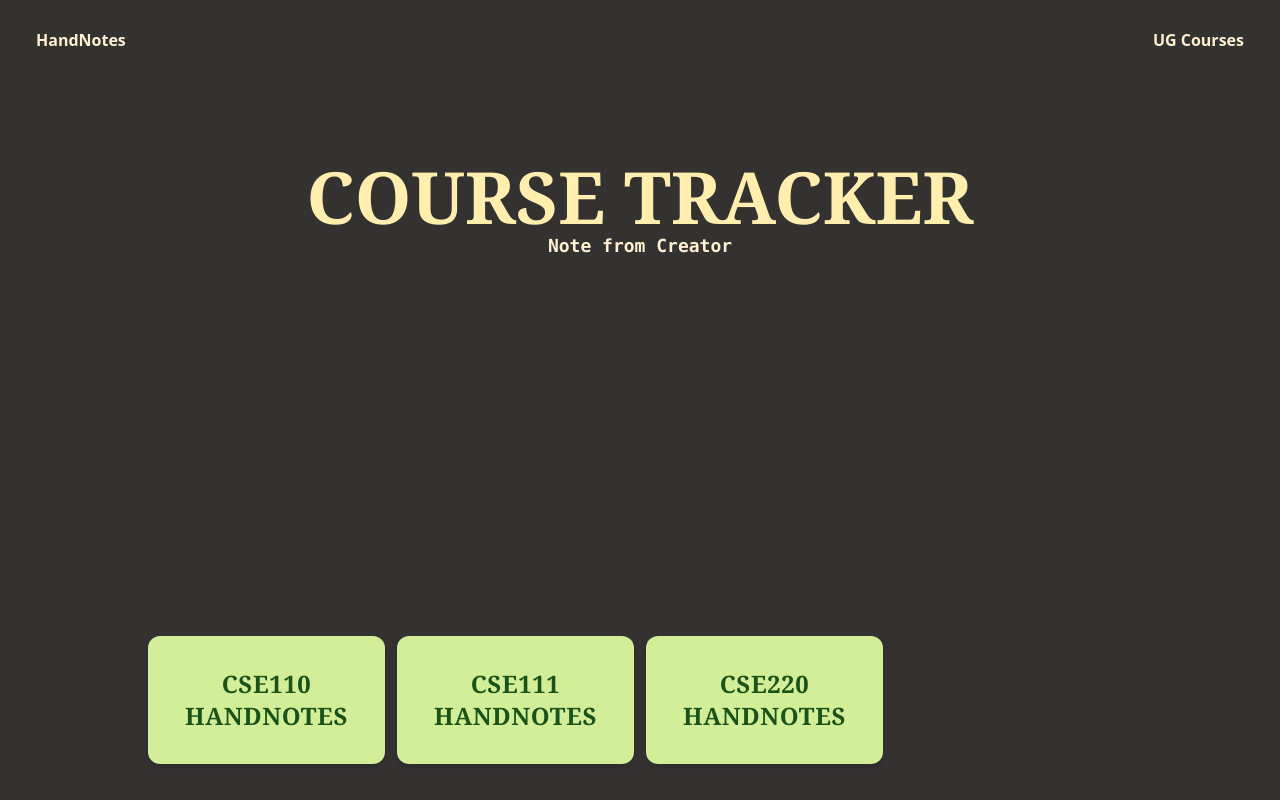
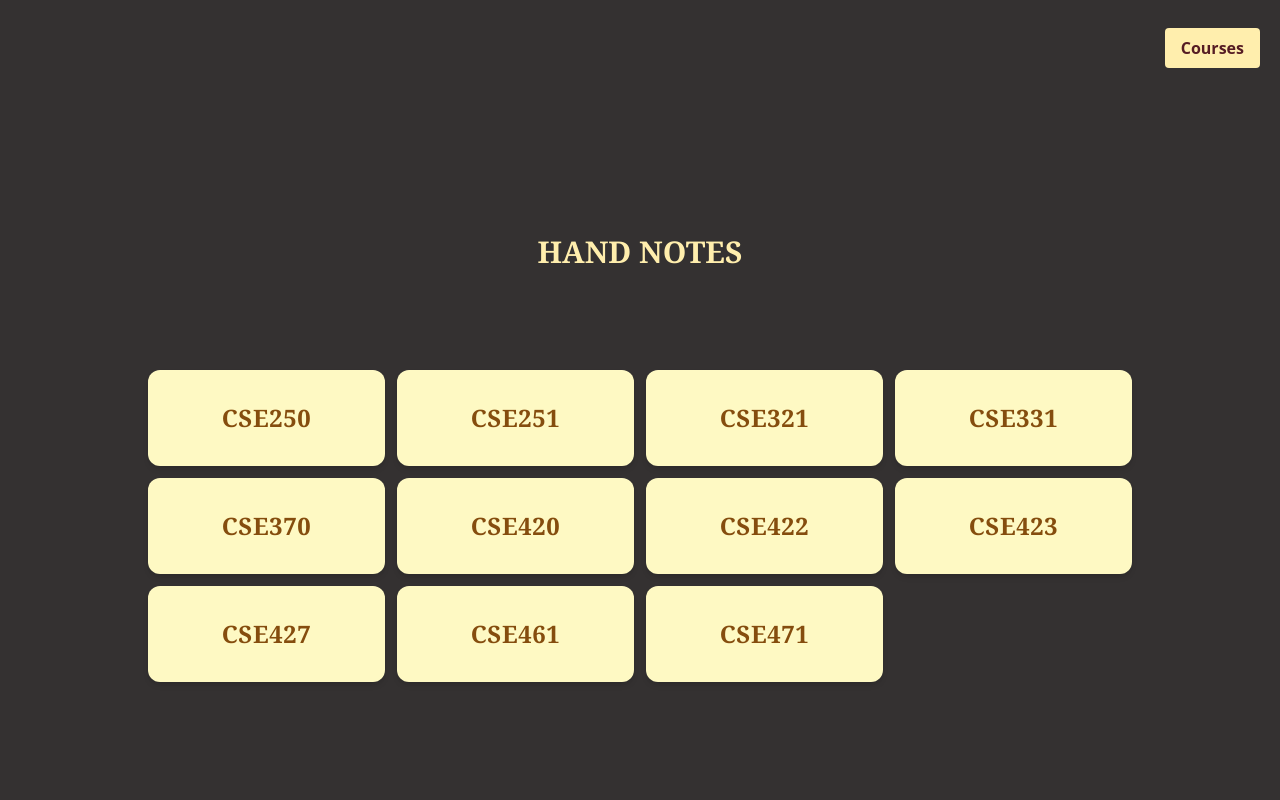
Before and after one commit to anikabytes/BRACU_UG_CourseTracker, a React (Vite) app in the folder course-tracker/: page /handnotes in a window 1280 px wide. Shown: the top 800 px of the page. Built offline with nearby package versions, Linux system fonts and the light colour scheme.

Commit message:
new feature (Hand Notes) added + updated

```diff
--- a/course-tracker/src/App.jsx
+++ b/course-tracker/src/App.jsx
@@ -40,32 +40,50 @@
 
 
 
-import React from 'react';
-import { BrowserRouter as Router, Route, Routes } from 'react-router-dom';
+import React, { useState } from 'react'; // Import useState
+import { BrowserRouter as Router, Route, Routes, useLocation } from 'react-router-dom';
 import Navbar from './components/Navbar';
 import Courses from './screens/Courses';
 import HandNotes from './screens/HandNotes';
 import Header from './components/Header';
+import Footer from './components/Footer';
 
 const App = () => {
+  const location = useLocation(); // Get the current location
+  const [searchTerm, setSearchTerm] = useState('');
+
+  // Handle search term from Navbar
+  const handleSearch = (term) => {
+    setSearchTerm(term);
+  };
+
   return (
+    <div className="relative bg-coffee-950 w-full min-h-screen overflow-auto scrollbar-custom">
+      {/* Render Navbar once */}
+      <Navbar goToHandNotes={() => {}} onSearch={handleSearch} />
 
-    <Router>
-      <div className="relative bg-coffee-950 w-full min-h-screen overflow-auto  scrollbar-custom">
-        <Navbar />
-        <Header />
+      {/* Conditionally render Header based on the path */}
+      {location.pathname !== '/handnotes' && <Header />}
+
       <Routes>
         {/* Default route for Courses */}
         <Route path="/" element={<Courses />} />
         {/* HandNotes route */}
         <Route path="/handnotes" element={<HandNotes />} />
         {/* Fallback route to handle any invalid paths */}
-          <Route path="*" element={<Courses />} />
+        <Route path="*" element={<Courses  />} />
+      </Routes>
 
-        </Routes>
+      <Footer />
     </div>
-    </Router>
   );
 };
 
-export default App;
+// Main component that wraps App with Router
+const WrappedApp = () => (
+  <Router>
+    <App />
+  </Router>
+);
+
+export default WrappedApp;
--- a/course-tracker/src/components/Footer.jsx
+++ b/course-tracker/src/components/Footer.jsx
@@ -2,7 +2,7 @@
 
 const Footer = () => {
   return (
-    <div className="flex justify-center">
+    <div className="flex justify-center bottom-7">
         <div className="text-coffee-200 text-center mb-10 font-mono ">
         by anikabytes
         <p className="text-coffee-200 ">Version 1.0</p>
--- a/course-tracker/src/components/Navbar.jsx
+++ b/course-tracker/src/components/Navbar.jsx
@@ -31,26 +31,128 @@
 // export default Navbar;
 
 
+// import React from 'react';
+// import { Link } from 'react-router-dom';
+
+// const Navbar = () => {
+//   const spreadsheetLink = "https://docs.google.com/spreadsheets/d/14fWQqjFVNla1bhUlqJ5OVp72tKqxM2WPzxnc4RqdMss/edit?usp=sharing";
+
+//   return (
+//     <div className="w-full flex justify-between items-center p-5">
+//       {/* <Link to="/handnotes" className="text-coffee-200 font-bold py-2 px-4 rounded hover:underline underline-offset-2 hover:underline-choco-700 hover:text-choco-700">
+//         HandNotes
+//       </Link> */}
+
+//       <a
+//         href={spreadsheetLink}
+//         target="_blank"
+//         rel="noopener noreferrer"
+//         className="text-coffee-200 font-bold py-2 px-4 rounded hover:underline underline-offset-2 hover:underline-choco-700 hover:text-choco-700"
+//       >
+//         UG Courses
+//       </a>
+//     </div>
+//   );
+// };
+
+// export default Navbar;
+
+
+
+
+
+// import React from 'react';
+// import { Link } from 'react-router-dom';
+// import { useNavigate } from 'react-router-dom';
+
+// const Navbar = ({ toggleOverlay }) => {
+//   const spreadsheetLink = "https://docs.google.com/spreadsheets/d/14fWQqjFVNla1bhUlqJ5OVp72tKqxM2WPzxnc4RqdMss/edit?usp=sharing";
+
+//   const navigate = useNavigate(); // Initialize useNavigate
+
+//     // Function to navigate to HandNotes page
+//   const goToHandNotes = () => {
+//     navigate('/handnotes'); // Navigate to HandNotes page
+//   };
+
+//   return (
+//     <div className="w-full flex justify-between items-center p-5">
+//       {/* Link to UG Courses */}
+//       <a
+//         href={spreadsheetLink}
+//         target="_blank"
+//         rel="noopener noreferrer"
+//         className="text-coffee-200 font-bold py-2 px-4 rounded hover:underline underline-offset-2 hover:underline-choco-700 hover:text-choco-700"
+//       >
+
+//       </a>
+
+//       {/* Hand Notes link */}
+//       {/* <Link
+//         to="/handnotes"
+//         className="text-coffee-200 font-bold py-2 px-4 rounded hover:underline underline-offset-2 hover:underline-choco-700 hover:text-choco-700"
+//       >
+//         Hand Notes
+//       </Link> */}
+
+
+//             {/* Button to navigate to HandNotes page */}
+//       <button
+//         className="mt-2 bg-choco-700 text-white font-bold py-2 px-4 rounded hover:bg-choco-800 hover:bg-coffee-300 hover:text-choco-900"
+//         onClick={goToHandNotes}
+//       >
+//         Hand Notes
+//       </button>
+
+
+//     </div>
+//   );
+// };
+
+// export default Navbar;
+
+
 import React from 'react';
-import { Link } from 'react-router-dom';
+import { Link, useLocation, useNavigate } from 'react-router-dom';
 
-const Navbar = () => {
+const Navbar = ({ toggleOverlay }) => {
   const spreadsheetLink = "https://docs.google.com/spreadsheets/d/14fWQqjFVNla1bhUlqJ5OVp72tKqxM2WPzxnc4RqdMss/edit?usp=sharing";
+  const navigate = useNavigate();
+  const location = useLocation(); // Get the current location
+
+  // Function to navigate to HandNotes page
+  const handleNavigation = () => {
+    if (location.pathname === '/handnotes') {
+      // If currently on Hand Notes, navigate back to Courses
+      navigate('/'); // Navigate back to Courses
+    } else {
+      // If currently on Courses, navigate to Hand Notes
+      navigate('/handnotes');
+    }
+  };
+
+  // Conditional class names for button styles
+  const buttonClass = location.pathname === '/handnotes'
+    ? "bg-coffee-300 text-choco-900 hover:bg-yellow-100 hover:text-choco-900" // Style for 'Back to Courses'
+    : "bg-headerNote-500 text-choco-900 hover:text-choco-900 hover:bg-greeny-300"; // Style for 'Hand Notes'
 
   return (
-    <div className="w-full flex justify-between items-center p-5">
-      <Link to="/handnotes" className="text-coffee-200 font-bold py-2 px-4 rounded hover:underline underline-offset-2 hover:underline-choco-700 hover:text-choco-700">
-        HandNotes
-      </Link>
+    <div className="w-full flex justify-between items-center p-5  ">
+      {/* Link to UG Courses */}
+      <a
+        href={""}
 
-      <a
-        href={spreadsheetLink}
-        target="_blank"
-        rel="noopener noreferrer"
-        className="text-coffee-200 font-bold py-2 px-4 rounded hover:underline underline-offset-2 hover:underline-choco-700 hover:text-choco-700"
       >
-        UG Courses
+
       </a>
+
+      {/* Button to navigate to HandNotes or back to Courses */}
+      <button
+        className={`mt-2 font-bold py-2 px-4 rounded ${buttonClass}`}
+        onClick={handleNavigation}
+      >
+        {location.pathname === '/handnotes' ? 'Courses' : 'Hand Notes'}
+      </button>
     </div>
   );
 };
--- a/course-tracker/src/screens/HandNotes.jsx
+++ b/course-tracker/src/screens/HandNotes.jsx
@@ -1,22 +1,172 @@
 import React, { useState } from 'react';
+
 
 const HandNotes = () => {
   const [message, setMessage] = useState('');
 
   const notes = [
     {
-      title: "CSE110 HandNotes",
-      link: "https://example.com/handnote1",
+      title: "CSE110",
+      link: "",
+      updated: "no",
+      semester: "Summer'21"
     },
     {
-      title: "CSE111 HandNotes",
-      link: "https://example.com/handnote2",
+      title: "CSE111",
+      link: "",
+      updated: "no",
+      semester: "Spring'22"
     },
     {
-      title: "CSE220 HandNotes",
-      link: "https://example.com/handnote3",
+      title: "CSE220",
+      link: "",
+      updated: "no",
+      semester: "Summer'22"
     },
-    // Add more hand notes as needed
+    {
+      title: "CSE221",
+      link: "",
+      updated: "no",
+      semester: "Fall'22"
+    },
+    {
+      title: "CSE230",
+      link: "",
+      updated: "no",
+      semester: "Spring'22"
+    },
+    {
+      title: "CSE250",
+      link: "https://drive.google.com/drive/u/0/folders/1izyOvRFhQHkKsK9CO4tlkd6lN4HGyAcD",
+      updated: "yes",
+      semester: "Fall'22"
+    },
+    {
+      title: "CSE251",
+      link: "https://drive.google.com/drive/u/0/folders/1IBCjX10qMkKLKnxhb-FKTJz7-uPvqrqd",
+      updated: "yes",
+      semester: "Spring'23"
+    },
+    {
+      title: "CSE260",
+      link: "",
+      updated: "no",
+      semester: "Spring'22"
+    },
+    {
+      title: "CSE320",
+      link: "",
+      updated: "no",
+      semester: "Spring'24"
+    },
+    {
+      title: "CSE321",
+      link: "https://drive.google.com/drive/folders/1mMLskfur4hSfROb1JAVfubnUhYXx0JCw?usp=drive_link",
+      updated: "yes",
+      semester: "Summer'23"
+    },
+    {
+      title: "CSE330",
+      link: "",
+      updated: "no",
+      semester: "Fall'22"
+    },
+    {
+      title: "CSE331",
+      link: "https://drive.google.com/drive/folders/14M2LWv7wZBQtx_2-dyCdQ2AsgaoAXJ2P?usp=drive_link",
+      updated: "yes",
+      semester: "Spring'23"
+    },
+    {
+      title: "CSE340",
+      link: "",
+      updated: "no",
+      semester: "Fall'24"
+    },
+    {
+      title: "CSE341",
+      link: "",
+      updated: "no",
+      semester: "Spring'24"
+    },
+    {
+      title: "CSE350",
+      link: "",
+      updated: "no",
+      semester: "Summer'23"
+    },
+    {
+      title: "CSE360",
+      link: "",
+      updated: "no",
+      semester: "Summer'24"
+    },
+    {
+      title: "CSE370",
+      link: "https://drive.google.com/drive/folders/1Hj9SrgUgfDRVpqIGcEAdqbyfbNtCIDv6?usp=drive_link",
+      updated: "yes",
+      semester: "Spring'23"
+    },
+    {
+      title: "CSE420",
+      link: "https://drive.google.com/drive/folders/1amlEUDQPRRLWqBYsG5rSe-BKuLMF8FxX?usp=drive_link",
+      updated: "yes",
+      semester: "Fall'23"
+    },
+    {
+      title: "CSE421",
+      link: "",
+      updated: "no",
+      semester: "Summer'24"
+    },
+    {
+      title: "CSE422",
+      link: "https://drive.google.com/drive/folders/1RlcsaPm26cuGwlwbLTL6gzDFxMsm3RAe?usp=drive_link",
+      updated: "yes",
+      semester: "Spring'24"
+    },
+    {
+      title: "CSE423",
+      link: "https://drive.google.com/drive/folders/1zrsbxDbZ9Q_7oa5l3tmlHyZ7ylVelh6N?usp=drive_link",
+      updated: "yes",
+      semester: "Fall'23"
+    },
+    {
+      title: "CSE427",
+      link: "https://drive.google.com/drive/u/0/folders/1yn7gPXbmEv261SHCoxrFrQG7gtTHVnx7",
+      updated: "yes",
+      semester: "Summer'23"
+    },
+    {
+      title: "CSE428",
+      link: "",
+      updated: "no",
+      semester: "Fall'24"
+    },
+    {
+      title: "CSE460",
+      link: "",
+      updated: "no",
+      semester: "Fall'24"
+    },
+    {
+      title: "CSE461",
+      link: "https://drive.google.com/drive/folders/1kuxAqxVQqADnY6v_DAxj3g2Kjommuwfz?usp=drive_link",
+      updated: "yes",
+      semester: "Fall'23"
+    },
+    {
+      title: "CSE470",
+      link: "",
+      updated: "no",
+      semester: "Spring'24"
+    },
+    {
+      title: "CSE471",
+      link: "https://drive.google.com/drive/folders/1ccs-0YaDCQOh1x0al7AnFBTLr9iLAwl_?usp=drive_link",
+      updated: "yes",
+      semester: "Fall'23"
+    },
   ];
 
   const handleNoteClick = (note) => {
@@ -31,22 +181,27 @@
 
   return (
     <div className="min-h-screen bg-opacity-35 text-white flex flex-col justify-center items-center">
+      <h1 className=" text-3xl text-coffee-300 mt-10 font-serif font-extrabold">
+        HAND NOTES
+      </h1>
       <div className="w-full max-w-5xl m-5 sm:m-20 ">
         {message && (
           <div className="flex justify-center">
-            <div className="font-mono text-center inline-block bg-headerNote-300  bg-opacity-100 p-1 text-coffee-200 mb-4 px-2">
+            <div className="font-mono text-center inline-block bg-headerNote-300 bg-opacity-100 p-1 text-coffee-200 mb-4 px-2">
               {message}
             </div>
           </div>
         )}
         <div className="grid grid-cols-2 sm:grid-cols-3 md:grid-cols-4 lg:grid-cols-4 gap-3 p-5">
-          {notes.map((note, index) => (
+          {notes
+            .filter(note => note.updated === "yes") // Filter notes that are updated
+            .map((note, index) => (
               <div
                 key={index}
-              className="w-full rounded-xl shadow-md overflow-hidden cursor-pointer bg-greeny-500 border-greeny-300 hover:animate-pulse"
+                className="w-full rounded-xl shadow-md overflow-hidden cursor-pointer bg-yellow-100 border-greeny-300 hover:animate-pulse"
                 onClick={() => handleNoteClick(note)}
               >
-              <div className="p-8 text-center text-greeny-900">
+                <div className="p-8 text-center text-yellow-800">
                   <div className="uppercase tracking-wide font-bold font-serif text-2xl">
                     {note.title}
                   </div>
@@ -55,6 +210,7 @@
             ))}
         </div>
       </div>
+
     </div>
   );
 };
```
Also changed, not shown: course-tracker/src/components/Header.jsx (+77 -7 lines), course-tracker/src/screens/Courses.jsx (+6 -2 lines). Lines whose indentation alone changed are shown as unchanged.
